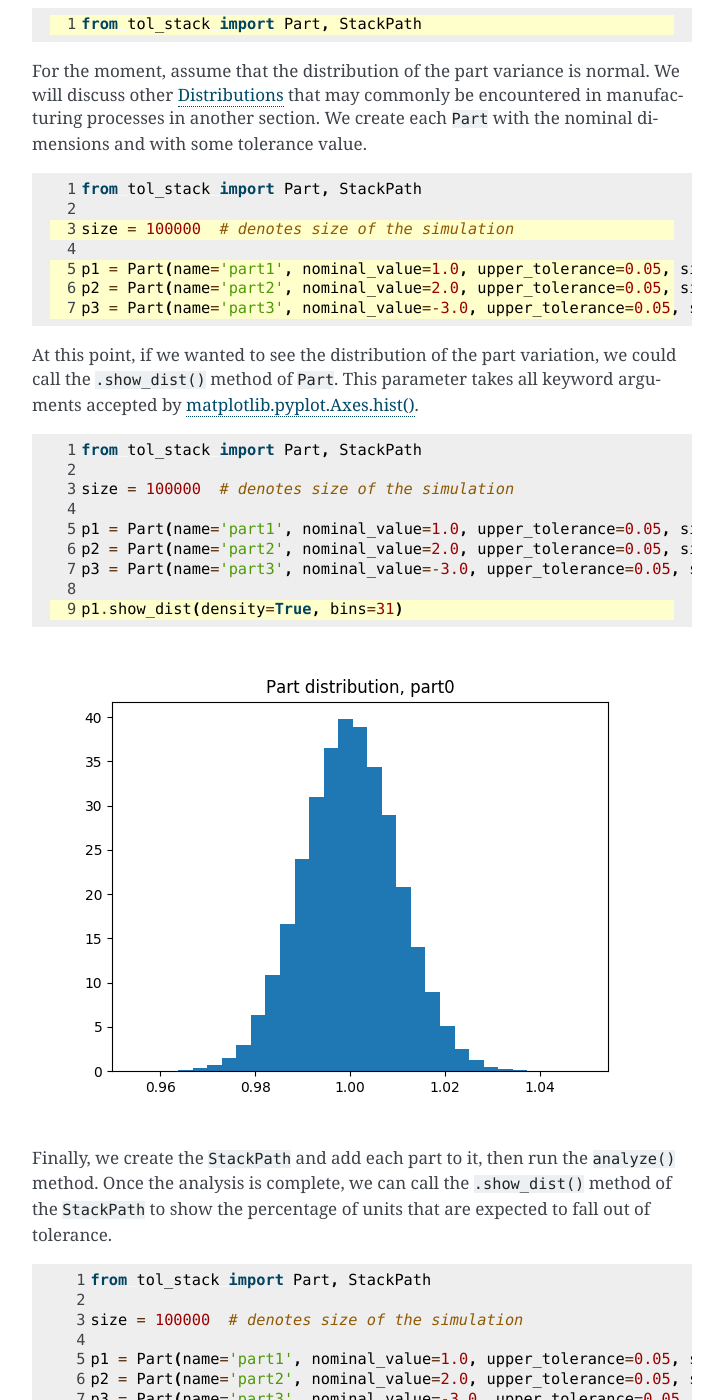
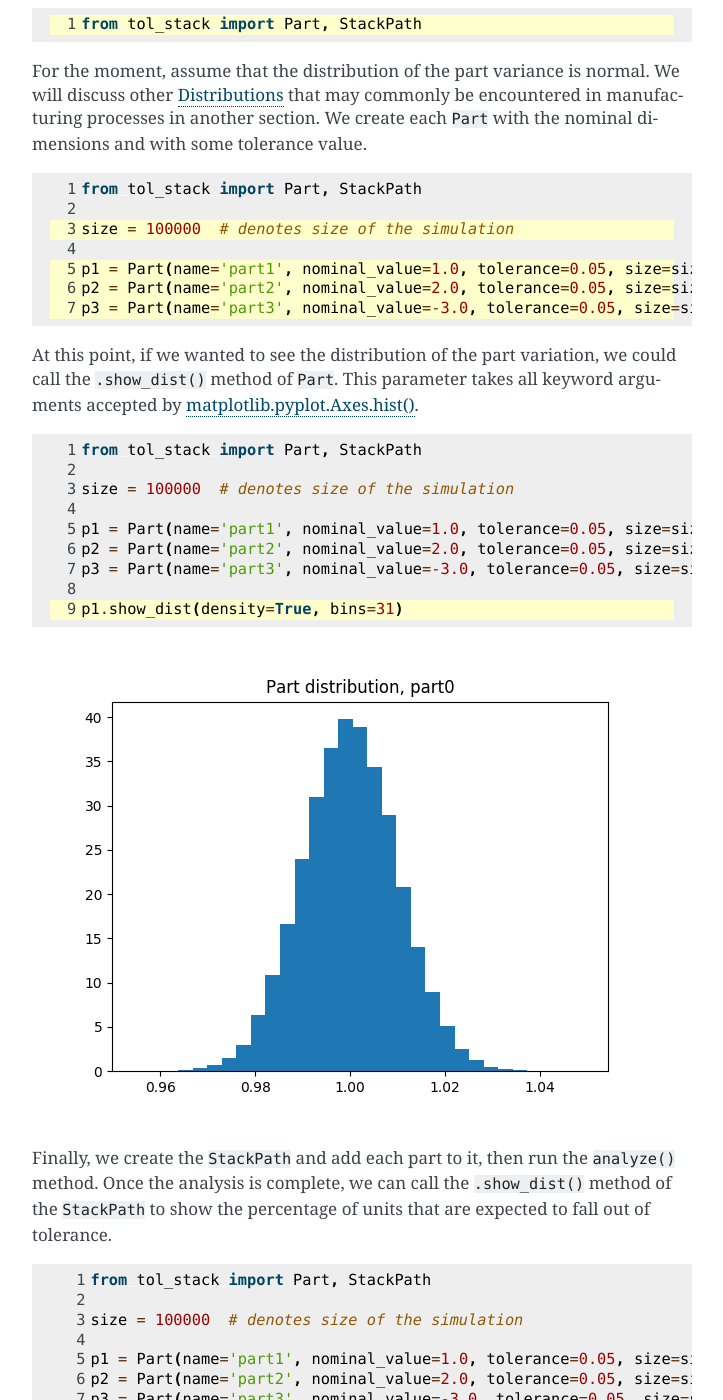
Before and after one commit to slightlynybbled/tol-stack, a Sphinx documentation site: the page built from docs/source/usage.rst, in a window 1280 px wide and 1400 px high, scrolled down 1255 px. Shown: the whole window, without its empty margins (388-1111 px from the left). Built offline with Sphinx 7.4.7, drawn with Linux system fonts in a browser that asks for light colours; some of the changed text lies outside the part shown.

Commit message:
Fixing documentation error

```diff
--- a/docs/source/usage.rst
+++ b/docs/source/usage.rst
@@ -55,9 +55,9 @@ create each ``Part`` with the nominal dimensions and with some tolerance value.
 
    size = 100000  # denotes size of the simulation
 
-   p1 = Part(name='part1', nominal_value=1.0, upper_tolerance=0.05, size=size)
-   p2 = Part(name='part2', nominal_value=2.0, upper_tolerance=0.05, size=size)
-   p3 = Part(name='part3', nominal_value=-3.0, upper_tolerance=0.05, size=size)
+   p1 = Part(name='part1', nominal_value=1.0, tolerance=0.05, size=size)
+   p2 = Part(name='part2', nominal_value=2.0, tolerance=0.05, size=size)
+   p3 = Part(name='part3', nominal_value=-3.0, tolerance=0.05, size=size)
 
 At this point, if we wanted to see the distribution of the part variation, we could call the
 ``.show_dist()`` method of ``Part``.  This parameter takes all keyword arguments accepted by
@@ -71,9 +71,9 @@ At this point, if we wanted to see the distribution of the part variation, we co
 
    size = 100000  # denotes size of the simulation
 
-   p1 = Part(name='part1', nominal_value=1.0, upper_tolerance=0.05, size=size)
-   p2 = Part(name='part2', nominal_value=2.0, upper_tolerance=0.05, size=size)
-   p3 = Part(name='part3', nominal_value=-3.0, upper_tolerance=0.05, size=size)
+   p1 = Part(name='part1', nominal_value=1.0, tolerance=0.05, size=size)
+   p2 = Part(name='part2', nominal_value=2.0, tolerance=0.05, size=size)
+   p3 = Part(name='part3', nominal_value=-3.0, tolerance=0.05, size=size)
 
    p1.show_dist(density=True, bins=31)
 
@@ -91,9 +91,9 @@ expected to fall out of tolerance.
 
    size = 100000  # denotes size of the simulation
 
-   p1 = Part(name='part1', nominal_value=1.0, upper_tolerance=0.05, size=size)
-   p2 = Part(name='part2', nominal_value=2.0, upper_tolerance=0.05, size=size)
-   p3 = Part(name='part3', nominal_value=-3.0, upper_tolerance=0.05, size=size)
+   p1 = Part(name='part1', nominal_value=1.0, tolerance=0.05, size=size)
+   p2 = Part(name='part2', nominal_value=2.0, tolerance=0.05, size=size)
+   p3 = Part(name='part3', nominal_value=-3.0, tolerance=0.05, size=size)
 
    sp = StackPath()
    sp.add_part(p1)
@@ -117,9 +117,9 @@ Let's improve this situation.  We will change the 3.0 to 3.05 to see if the stac
 
    size = 100000  # denotes size of the simulation
 
-   p1 = Part(name='part1', nominal_value=1.0, upper_tolerance=0.05, size=size)
-   p2 = Part(name='part2', nominal_value=2.0, upper_tolerance=0.05, size=size)
-   p3 = Part(name='part3', nominal_value=-3.05, upper_tolerance=0.05, size=size)
+   p1 = Part(name='part1', nominal_value=1.0, tolerance=0.05, size=size)
+   p2 = Part(name='part2', nominal_value=2.0, tolerance=0.05, size=size)
+   p3 = Part(name='part3', nominal_value=-3.05, tolerance=0.05, size=size)
 
    sp = StackPath()
    sp.add_part(p1)
@@ -155,9 +155,9 @@ all of the part values are positive and the ``StackPath`` is supplied with a ``p
 
    size = 100000  # denotes size of the simulation
 
-   p0 = Part(name='part0', nominal_value=0.97, upper_tolerance=0.05, size=size)
-   p1 = Part(name='part1', nominal_value=2.0, upper_tolerance=0.05, size=size)
-   p2 = Part(name='part2', nominal_value=0.97, upper_tolerance=0.05, size=size)
+   p0 = Part(name='part0', nominal_value=0.97, tolerance=0.05, size=size)
+   p1 = Part(name='part1', nominal_value=2.0, tolerance=0.05, size=size)
+   p2 = Part(name='part2', nominal_value=0.97, tolerance=0.05, size=size)
 
    sp = StackPath(path_type='max', max_value=4.0)
    sp.add_part(p0)
@@ -185,10 +185,10 @@ gage.  We must also specify the limit of the pass/fail gage.
 
    size = 100000  # denotes size of the simulation
 
-   p0 = Part(name='part0', nominal_value=0.97, upper_tolerance=0.05, size=size,
+   p0 = Part(name='part0', nominal_value=0.97, tolerance=0.05, size=size,
              distribution='norm-lt', limits=0.99)
-   p1 = Part(name='part1', nominal_value=2.0, upper_tolerance=0.05, size=size)
-   p2 = Part(name='part2', nominal_value=0.97, upper_tolerance=0.05, size=size,
+   p1 = Part(name='part1', nominal_value=2.0, tolerance=0.05, size=size)
+   p2 = Part(name='part2', nominal_value=0.97, tolerance=0.05, size=size,
              distribution='norm-lt', limits=0.99)
 
    sp = StackPath(path_type='max', max_value=4.0)
```
